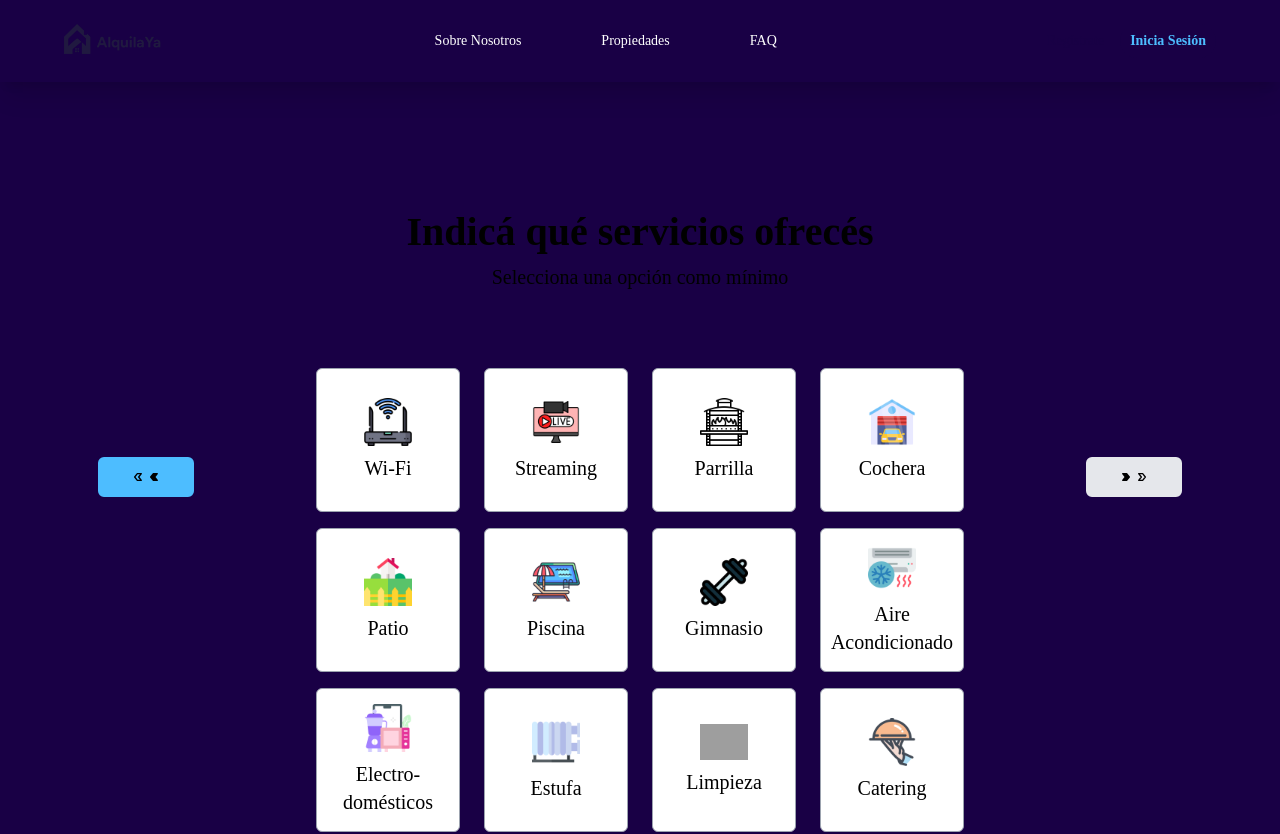
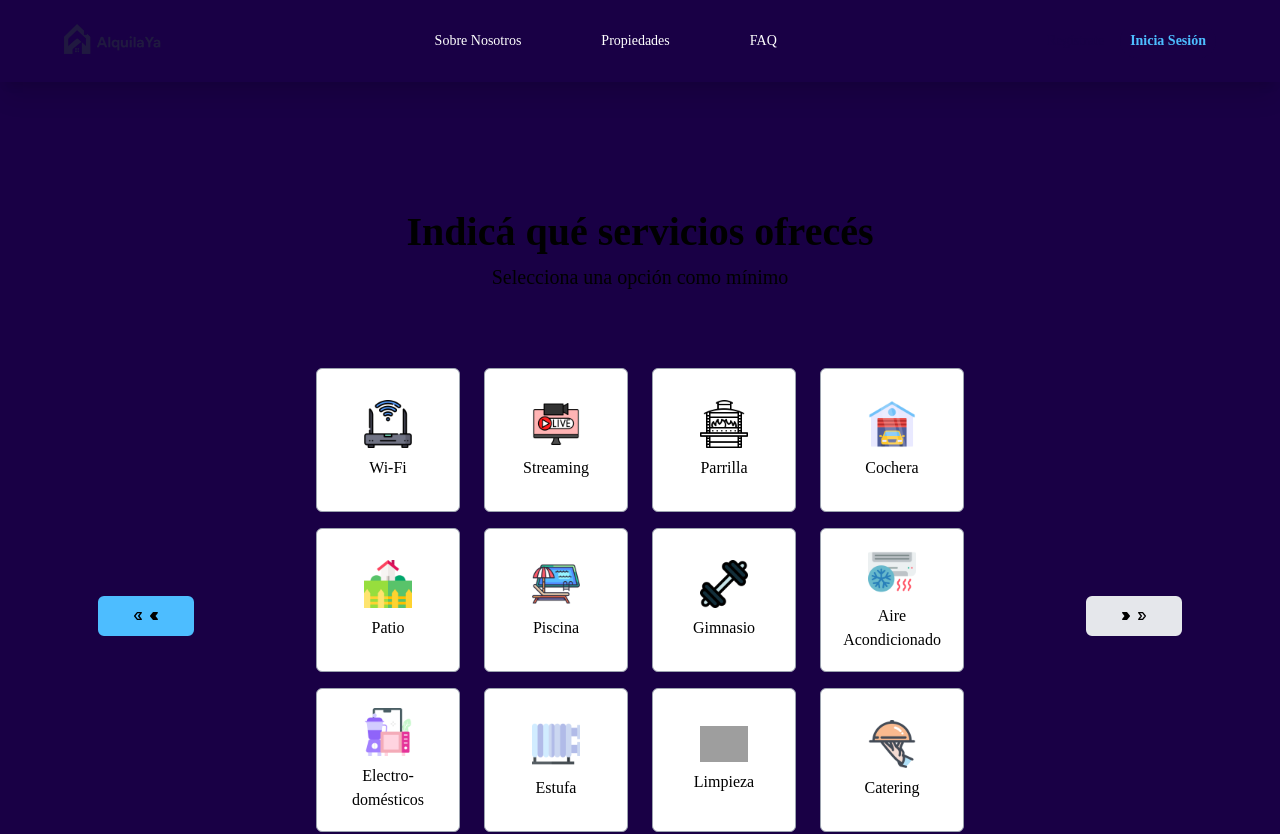
Before and after one commit to Gastygas/AlquilaYa-Front, a Next.js app in the folder alquilaya/: page /sube-tu-propiedad/paso-2 in a window 1280 px wide. Shown: the top 834 px of the page. Built offline with nearby package versions, Linux system fonts and the light colour scheme; grey boxes are pictures that could not be loaded.

Commit message:
Step 2.8

```diff
--- a/alquilaya/src/Components/IconSelector/IconSelector.tsx
+++ b/alquilaya/src/Components/IconSelector/IconSelector.tsx
@@ -49,7 +49,7 @@ const IconSelector: React.FC<IconSelectorProps> = ({ data,
                         ) : (
                             d.icon
                         )}
-                        <span className="text-xl">{d.text}</span>
+                        <span className="text-base">{d.text}</span>
                     </button>
                 ))}
             </div>
--- a/alquilaya/src/Components/Sube-tu-propiedad/Step-1.tsx
+++ b/alquilaya/src/Components/Sube-tu-propiedad/Step-1.tsx
@@ -61,7 +61,7 @@ const Step1 = () => {
                 <div>
                     <h2 className="mt-4 text-black text-center mb-4">Elige la opción que mejor describa tu espacio</h2>
                 </div>
-                <div className=' mb-12'>
+                <div className=' my-12'>
                     <IconSelector
                         numCols={4}
                         data={iconData}
--- a/alquilaya/src/Components/Sube-tu-propiedad/Steps.module.css
+++ b/alquilaya/src/Components/Sube-tu-propiedad/Steps.module.css
@@ -3,9 +3,9 @@
 }
 
 .nextStep{
-    @apply absolute bottom-1/2 right-8
+    @apply absolute bottom-1/3 right-8
 }
 
 .backStep{
-    @apply absolute bottom-1/2 left-8
+    @apply absolute bottom-1/3 left-8
 }
```
